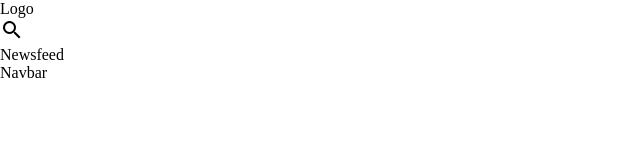
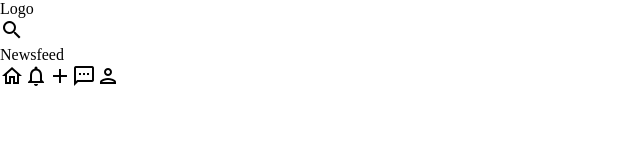
Before and after one commit to iamwhiterabbit18/DeezNuts, a React (Vite) app: page /nf in a window 1280 px wide. Shown: the top 160 px of the page, without its empty margins (0-640 px from the left). Built offline with nearby package versions, Linux system fonts and the light colour scheme.

Commit message:
Added navbar placeholder icons

```diff
--- a/src/components/Navbar.jsx
+++ b/src/components/Navbar.jsx
@@ -2,7 +2,23 @@ import React from "react";
 
 function Navbar() {
     return(
-        <div>Navbar</div>
+        <nav>
+            <span className="nav-home-link material-icons-outlined">
+                home
+            </span>
+            <span className="nav-notif-link material-icons-outlined">
+                notifications
+            </span>
+            <span className="nav-create-link material-icons-outlined">
+                add
+            </span>
+            <span className="nav-messages-link material-icons-outlined">
+                sms
+            </span>
+            <span className="nav-person-link material-icons-outlined">
+                person
+            </span>
+        </nav>
     );
 };
 
```
